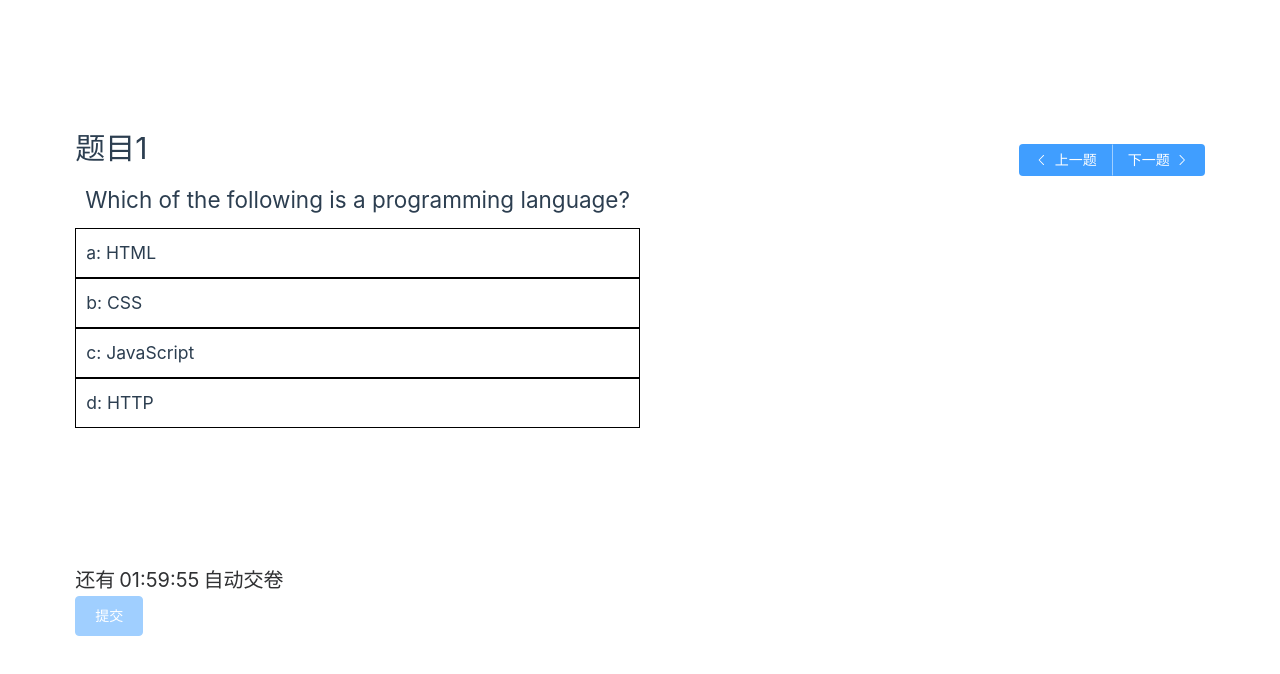
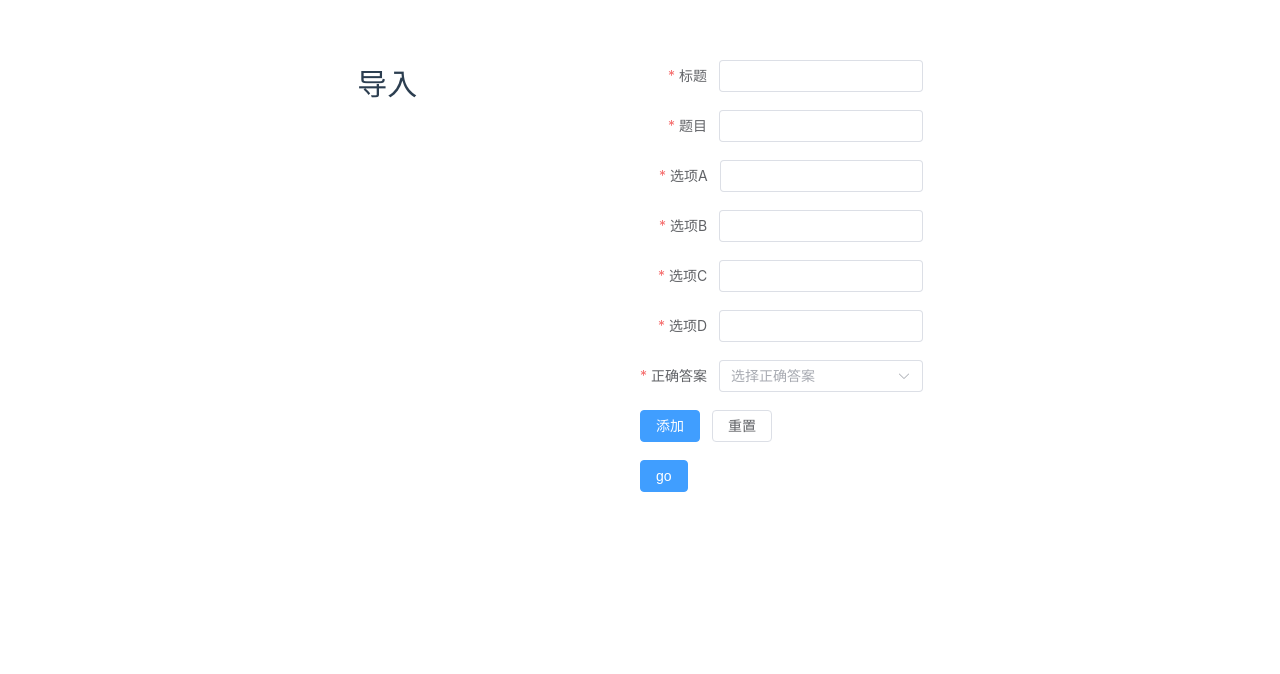
Before and after one commit to 10192295/vue_learning, a Vue app: page / in a window 1280 px wide. Shown: the part 124-798 px from the top of the page. Built offline with nearby package versions, Linux system fonts and the light colour scheme; no server answers.

Commit message:
添加题目

```diff
--- a/src/router/index.js
+++ b/src/router/index.js
@@ -3,13 +3,14 @@ import InputView from '../views/InputView.vue'
 import LoginView from '../views/LoginView.vue'
 import QuestionPage from '../views/question/QuestionPage.vue'
 import SuccessPage from '../views/question/SuccessPage.vue'
+import ExportPage from '../views/question/ExportPage.vue'
 import { useUserStore } from '../stores/user'
 
 const routers = [
   {
     path: '/',
     name: 'home',
-    component: QuestionPage
+    component: ExportPage
   },
   {
     path: '/about',
@@ -37,6 +38,11 @@ const routers = [
     path: '/success/:score',
     name: 'success',
     component: SuccessPage
+  },
+  {
+    path: '/export/',
+    name: 'export',
+    component: ExportPage
   }
 ]
 
--- a/src/stores/counter.js
+++ b/src/stores/counter.js
@@ -1,12 +1,17 @@
-import { ref, computed } from 'vue'
+import { reactive, computed } from 'vue'
 import { defineStore } from 'pinia'
 
 export const useCounterStore = defineStore('counter', () => {
-  const count = ref(0)
-  const doubleCount = computed(() => count.value * 2)
-  function increment() {
-    count.value++
+  const question = reactive([])
+  const length = computed(() => question.length)
+  const addQuestion = (obj) => {
+    if (length.value === 0) {
+      obj.id = 1;
+    } else {
+      const len = length.value + 1;
+      obj.id = len
+    }
+    question.push(obj);
   }
-
-  return { count, doubleCount, increment }
+  return { question, addQuestion, length }
 })
--- /dev/null
+++ b/src/views/question/ExportPage.vue
@@ -0,0 +1,110 @@
+<template>
+  <h1>导入</h1>
+  <div>
+    <el-form
+      label-width="auto"
+      style="max-width: 600px"
+      ref="formRef"
+      :model="form"
+      :rules="rules"
+      status-icon
+    >
+      <el-form-item label="标题" prop="title">
+        <el-input v-model="form.title" />
+      </el-form-item>
+      <el-form-item label="题目" prop="text">
+        <el-input v-model="form.text" />
+      </el-form-item>
+      <el-form-item label="选项A" prop="optionA"> <el-input v-model="form.optionA" /></el-form-item
+      ><el-form-item label="选项B" prop="optionB"> <el-input v-model="form.optionB" /></el-form-item
+      ><el-form-item label="选项C" prop="optionC"> <el-input v-model="form.optionC" /></el-form-item
+      ><el-form-item label="选项D" prop="optionD">
+        <el-input v-model="form.optionD" />
+      </el-form-item>
+      <el-form-item label="正确答案" prop="correctAnswers">
+        <!-- <el-input v-model="form.correctAnswers" /> -->
+        <el-select v-model="form.correctAnswers" placeholder="选择正确答案">
+          <el-option label="A" value="A" />
+          <el-option label="B" value="B" />
+          <el-option label="C" value="C" />
+          <el-option label="D" value="D" />
+        </el-select>
+      </el-form-item>
+      <el-form-item>
+        <el-button type="primary" @click="submitForm(formRef)"> 添加 </el-button>
+        <el-button @click="resetForm(formRef)">重置</el-button>
+      </el-form-item>
+    </el-form>
+    <el-button type="primary" @click="submit"> go </el-button>
+  </div>
+</template>
+
+<script setup>
+import { ref, reactive } from 'vue'
+import { useRouter } from 'vue-router'
+import { useCounterStore } from '../../stores/counter'
+import { ElMessage } from 'element-plus'
+
+const { addQuestion } = useCounterStore()
+const formRef = ref()
+const form = reactive({
+  id: '',
+  title: '',
+  text: '',
+  optionA: '',
+  optionB: '',
+  optionC: '',
+  optionD: '',
+  correctAnswers: ''
+})
+const router = useRouter()
+const submit = () => {
+  router.push({ name: 'question' })
+}
+const rules = reactive({
+  title: [{ required: true, message: '请输入标题', trigger: 'blur' }],
+  text: [{ required: true, message: '请输入题目', trigger: 'blur' }],
+  optionA: [{ required: true, message: '请输入内容A', trigger: 'blur' }],
+  optionB: [{ required: true, message: '请输入内容B', trigger: 'blur' }],
+  optionC: [{ required: true, message: '请输入内容C', trigger: 'blur' }],
+  optionD: [{ required: true, message: '请输入内容D', trigger: 'blur' }],
+  correctAnswers: [{ required: true, message: '请输入正确答案', trigger: 'blur' }]
+})
+const resetForm = (formEl) => {
+  if (!formEl) return
+  formEl.resetFields()
+}
+
+const submitForm = async (formEl) => {
+  if (!formEl) return
+  await formEl.validate((valid, fields) => {
+    if (valid) {
+      const { title, text, optionA, optionB, optionC, optionD, correctAnswers } = form
+      const options = [
+        { optionId: 'A', text: optionA, flag: false },
+        { optionId: 'B', text: optionB, flag: false },
+        { optionId: 'C', text: optionC, flag: false },
+        { optionId: 'D', text: optionD, flag: false }
+      ]
+      const correctAnswersStr = correctAnswers.split('')
+      const content = { text, options, correctAnswers: correctAnswersStr }
+      const obj = { title, content }
+      addQuestion(obj)
+      ElMessage({
+        message: '添加成功',
+        type: 'success'
+      })
+      resetForm(formEl);
+    } else {
+      ElMessage({
+        message: '添加失败',
+        type: 'error'
+      })
+      console.log('error submit!', fields)
+    }
+  })
+}
+</script>
+
+<style>
+</style>
--- a/src/views/question/QuestionPage.vue
+++ b/src/views/question/QuestionPage.vue
@@ -21,7 +21,9 @@
   </div>
   <div class="foot-button">
     <el-countdown prefix="还有" suffix="自动交卷" :value="counter" @finish="handleSubmit" />
-    <el-button type="primary" size="large" :disabled="!submitButton" @click="handleSubmit">提交</el-button>
+    <el-button type="primary" size="large" :disabled="!submitButton" @click="handleSubmit"
+      >提交</el-button
+    >
   </div>
 </template>
 
@@ -29,9 +31,11 @@
 import { ref, computed, onMounted } from 'vue'
 import { ArrowLeft } from '@element-plus/icons-vue'
 import { ElMessage } from 'element-plus'
-import { useRouter } from 'vue-router';
+import { useRouter } from 'vue-router'
+import { useCounterStore } from '@/stores/counter'
 
-const router = useRouter();
+const router = useRouter()
+const { question, length } = useCounterStore()
 
 // 定义一个 ref 来存储问题数组
 const questionArray = ref([])
@@ -76,79 +80,39 @@ const handleNext = () => {
   }
 }
 
-const handleSubmit  = () => {
-  const array = questionArray.value;
-  array.forEach(item => {
-    const { content: { correctAnswers, options } } = item
+const handleSubmit = () => {
+  const array = questionArray.value
+  array.forEach((item) => {
+    const {
+      content: { correctAnswers, options }
+    } = item
     let selected = []
-    options.forEach(item => {
+    options.forEach((item) => {
       if (item.flag) {
-        selected.push(item.optionId);
+        selected.push(item.optionId)
       }
     })
     if (arraysEqual(selected, correctAnswers)) {
-      score.value++;
+      score.value++
     }
   })
-  router.push({ name: 'success', params: { score: score.value } });
+  router.push({ name: 'success', params: { score: score.value } })
 }
 
 const arraysEqual = (arr1, arr2) => {
-  if (arr1.length !== arr2.length) return false;
-  return arr1.every(element => arr2.includes(element));
+  if (arr1.length !== arr2.length) return false
+  return arr1.every((element) => arr2.includes(element))
 }
-import { testApi } from '../../api';
+import { testApi } from '../../api'
 // 使用 onMounted 来初始化问题数组
 onMounted(() => {
   testApi({
-    params:  questionArray.value
-  }).then(res => {
-    console.log(res);
+    params: questionArray.value
+  }).then((res) => {
+    console.log(res)
   })
-  questionArray.value = [
-    {
-      id: '1',
-      title: '题目1',
-      content: {
-        text: 'Which of the following is a programming language?',
-        options: [
-          { optionId: 'a', text: 'HTML', flag: false },
-          { optionId: 'b', text: 'CSS', flag: false },
-          { optionId: 'c', text: 'JavaScript', flag: false },
-          { optionId: 'd', text: 'HTTP', flag: false }
-        ],
-        correctAnswers: ['c']
-      }
-    },
-    {
-      id: '2',
-      title: '题目2',
-      content: {
-        text: 'Which of the following is a programming language?',
-        options: [
-          { optionId: 'a', text: 'HTML' },
-          { optionId: 'b', text: 'CSS' },
-          { optionId: 'c', text: 'JavaScript' },
-          { optionId: 'd', text: 'HTTP' }
-        ],
-        correctAnswers: ['a']
-      }
-    },
-    {
-      id: '3',
-      title: '题目3',
-      content: {
-        text: 'Which of the following is a programming language?',
-        options: [
-          { optionId: 'a', text: 'HTML' },
-          { optionId: 'b', text: 'CSS' },
-          { optionId: 'c', text: 'JavaScript' },
-          { optionId: 'd', text: 'HTTP' }
-        ],
-        correctAnswers: ['b']
-      }
-    }
-  ]
+  console.log(length, question)
+  questionArray.value = question
 })
 </script>
 
```
